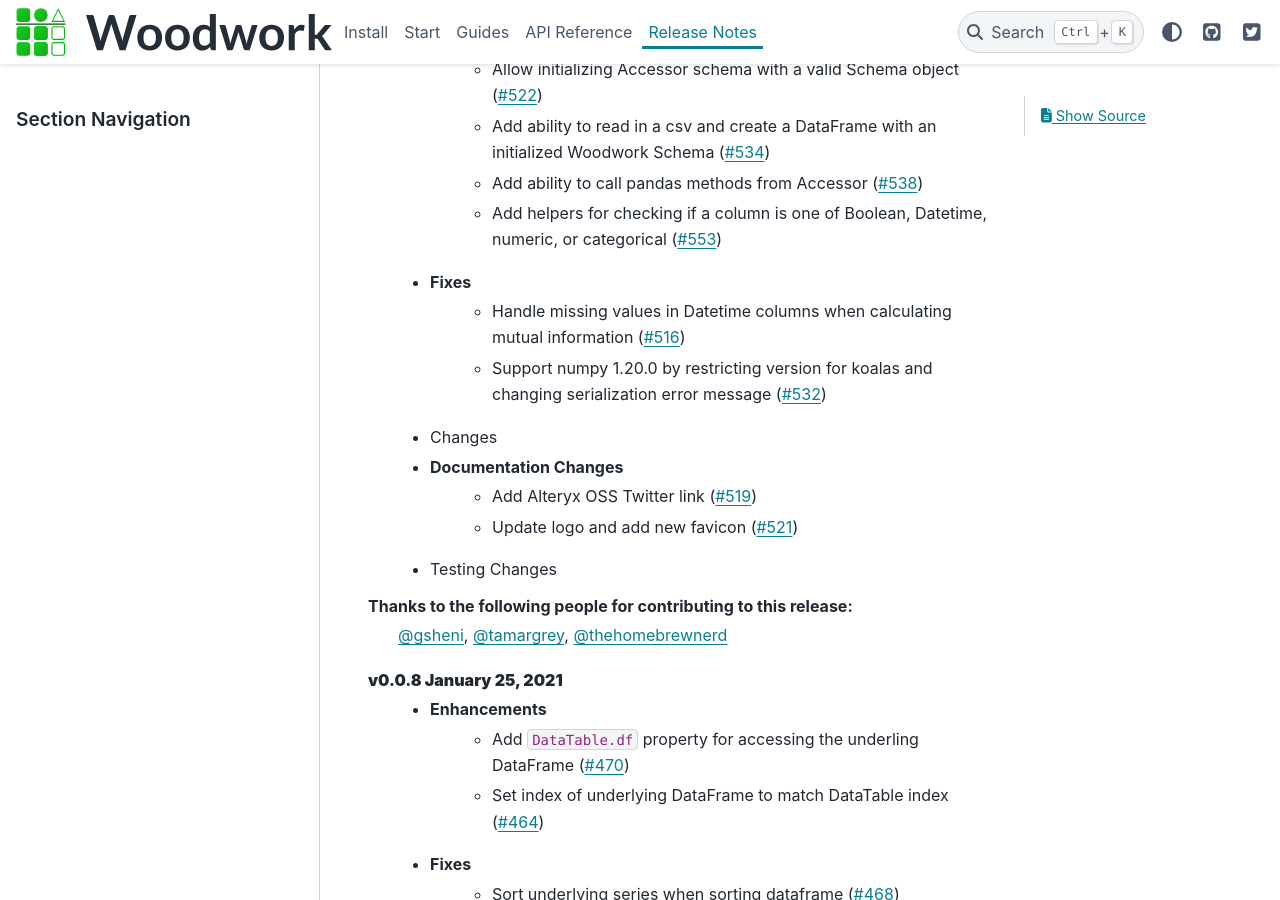
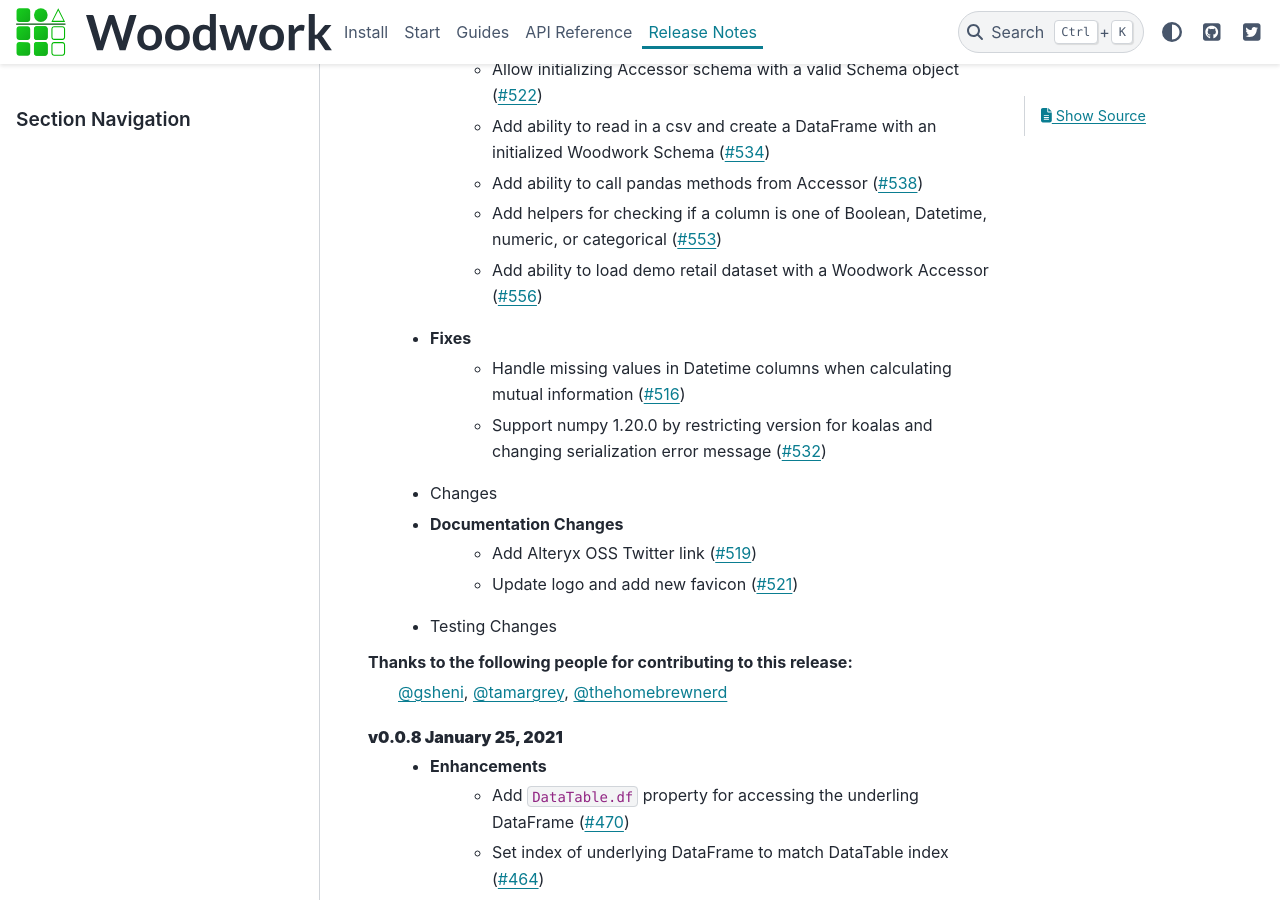
Before and after one commit to alteryx/woodwork, a Sphinx documentation site: the page built from docs/source/release_notes.rst, in a window 1280 px wide and 900 px high, scrolled down 417 px. Built offline with Sphinx 7.4.7 and the PyData theme 0.15.4, drawn with Linux system fonts in a browser that asks for light colours; comment, search, counter and statistics services are not loaded.

Commit message:
Add release note

```diff
--- a/docs/source/release_notes.rst
+++ b/docs/source/release_notes.rst
@@ -13,6 +13,7 @@ Release Notes
         * Add ability to read in a csv and create a DataFrame with an initialized Woodwork Schema (:pr:`534`)
         * Add ability to call pandas methods from Accessor (:pr:`538`)
         * Add helpers for checking if a column is one of Boolean, Datetime, numeric, or categorical (:pr:`553`)
+        * Add ability to load demo retail dataset with a Woodwork Accessor (:pr:`556`)
     * Fixes
         * Handle missing values in Datetime columns when calculating mutual information (:pr:`516`)
         * Support numpy 1.20.0 by restricting version for koalas and changing serialization error message (:pr:`532`)
```
